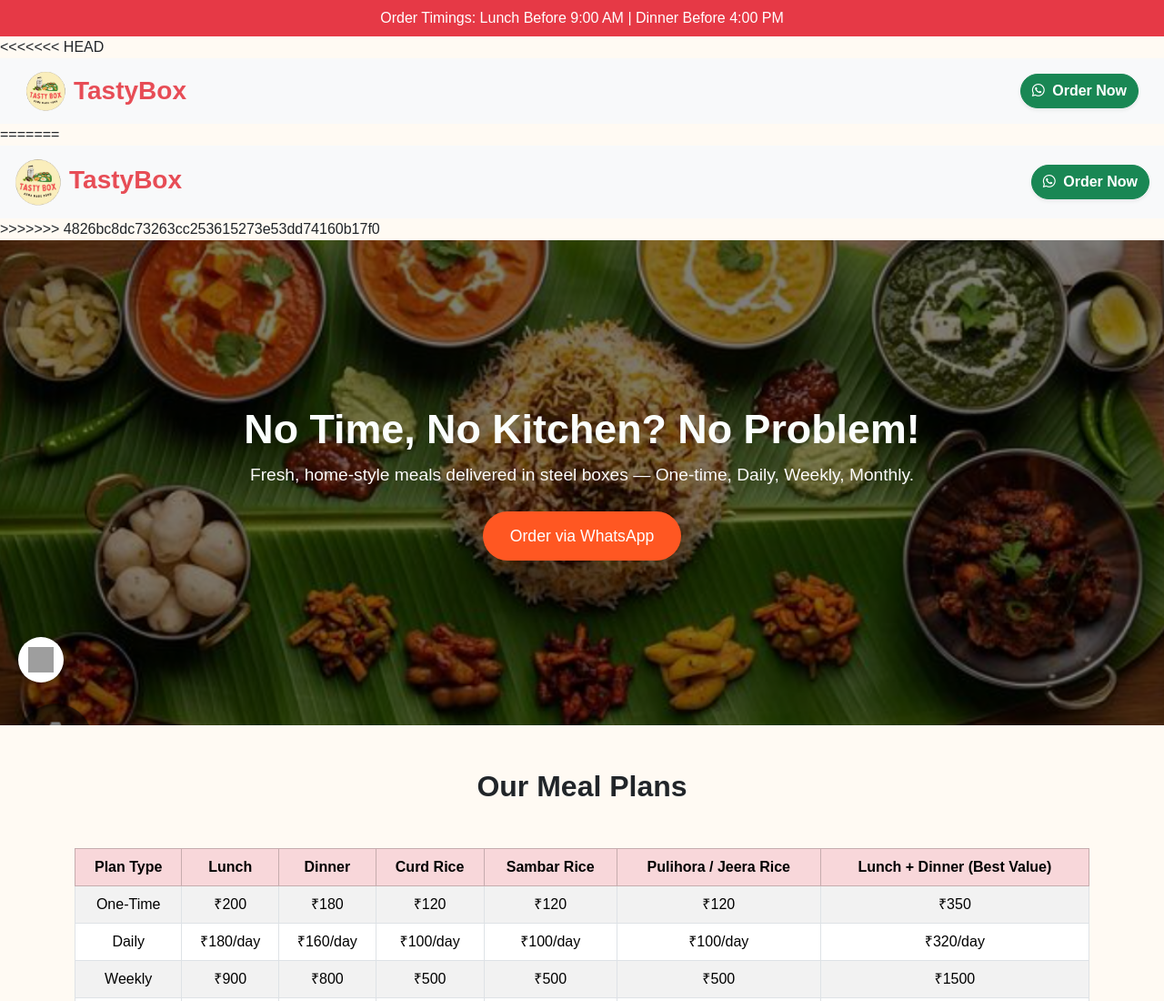
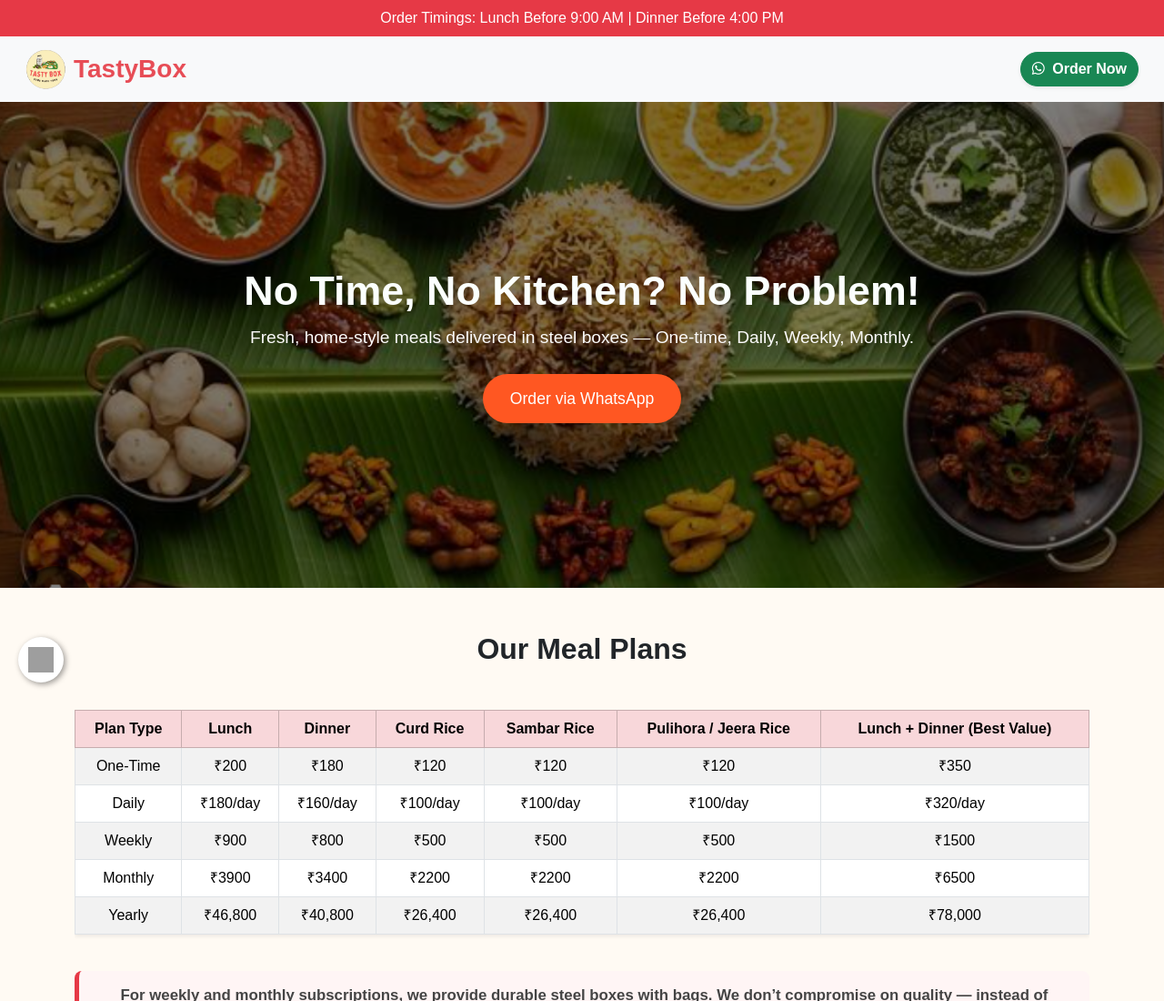
Before and after one commit to Anuradha-mattaparthi/tastybox, a plain HTML site: page index.html in a window 1280 px wide. Shown: the top 1100 px of the page at 91% size. Drawn offline with nearby package versions, Linux system fonts and the light colour scheme; grey boxes are pictures that could not be loaded.

Commit message:
Nabbar updated

```diff
--- a/index.html
+++ b/index.html
@@ -330,7 +330,7 @@
 <body>
   <header>
     <div class="banner-bar">Order Timings: Lunch Before 9:00 AM | Dinner Before 4:00 PM</div>
-<<<<<<< HEAD
+
     <nav class="navbar navbar-light bg-light px-3 py-2 tasty-nav">
       <div class="container-fluid d-flex flex-wrap align-items-center justify-content-between">
 
@@ -349,12 +349,7 @@
       </div>
     </nav>
 
-=======
-    <nav class="navbar navbar-expand-lg navbar-light bg-light px-3 justify-content-between">
-      <a class="navbar-brand fw-bold text-danger fs-3" href="#"><img src="logo.png" style="width:12%!important;"> TastyBox</a>
-      <a href="https://api.whatsapp.com/send?phone=+919391156223" class="btn btn-success fw-bold rounded-pill shadow-sm"><i class="fab fa-whatsapp me-1"></i> Order Now</a>
-    </nav>
->>>>>>> 4826bc8dc73263cc253615273e53dd74160b17f0
+
   </header>
 
   <section class="hero">
```
